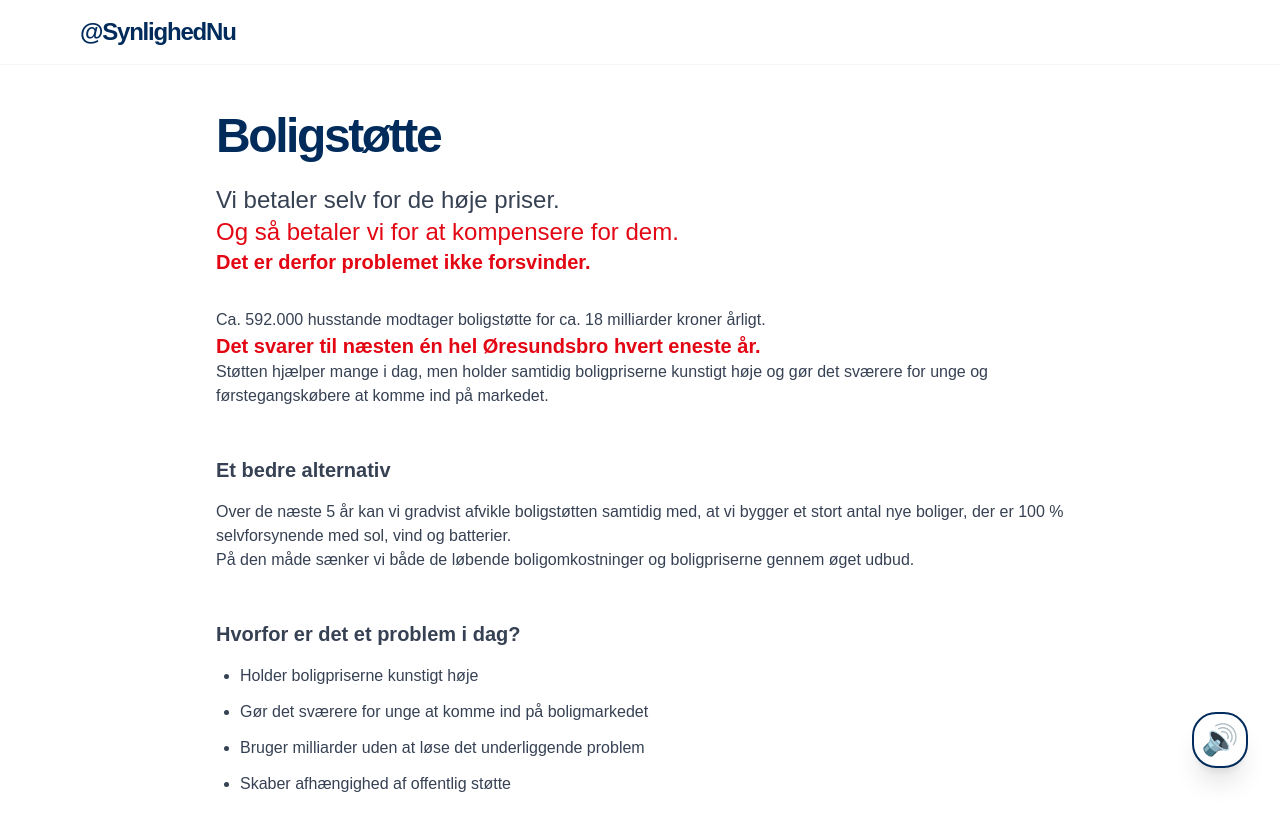
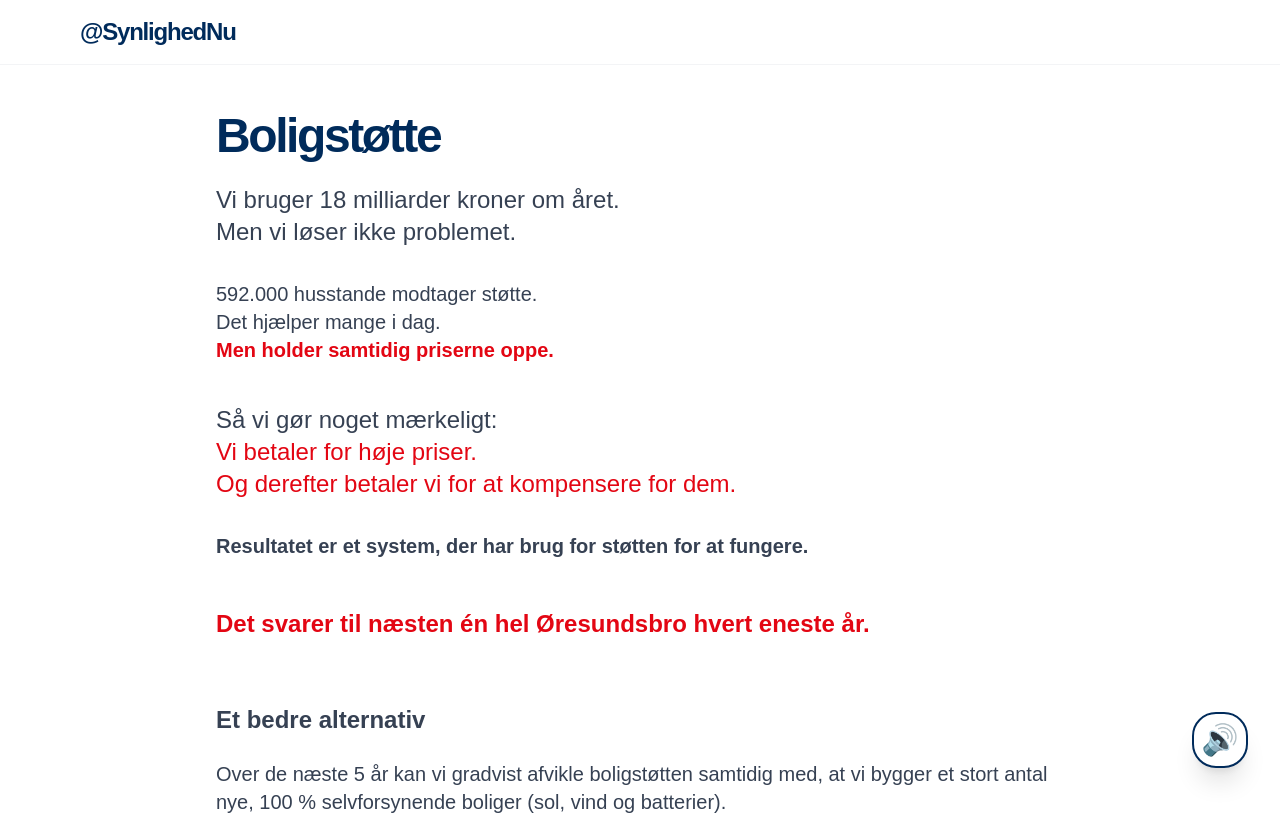
Before and after one commit to synlighed-nu/synlighed-nu-clean, a Next.js app: page /boligstotte in a window 1280 px wide. Shown: the top 815 px of the page. Built offline with nearby package versions, Linux system fonts and the light colour scheme.

Commit message:
Update page.tsx

```diff
--- a/app/boligstotte/page.tsx
+++ b/app/boligstotte/page.tsx
@@ -11,42 +11,56 @@ export default function BoligstottePage() {
         <h1 className="text-5xl font-bold tracking-tighter mb-6">Boligstøtte</h1>
 
         <div className="prose prose-lg max-w-none text-gray-700">
+
           <p className="text-2xl font-medium">
-            Vi betaler selv for de høje priser.
+            Vi bruger 18 milliarder kroner om året.
+          </p>
+          <p className="text-2xl font-medium">
+            Men vi løser ikke problemet.
+          </p>
+
+          <p className="text-xl mt-8">
+            592.000 husstande modtager støtte.
+          </p>
+          <p className="text-xl">
+            Det hjælper mange i dag.
+          </p>
+          <p className="text-xl font-semibold text-[#E30613]">
+            Men holder samtidig priserne oppe.
+          </p>
+
+          <p className="text-2xl font-medium mt-10">
+            Så vi gør noget mærkeligt:
           </p>
           <p className="text-2xl font-medium text-[#E30613]">
-            Og så betaler vi for at kompensere for dem.
+            Vi betaler for høje priser.
           </p>
-          <p className="text-xl font-semibold text-[#E30613]">
-            Det er derfor problemet ikke forsvinder.
+          <p className="text-2xl font-medium text-[#E30613]">
+            Og derefter betaler vi for at kompensere for dem.
           </p>
 
-          <p className="mt-8">
-            Ca. 592.000 husstande modtager boligstøtte for ca. 18 milliarder kroner årligt.
+          <p className="text-xl font-semibold mt-8">
+            Resultatet er et system, der har brug for støtten for at fungere.
           </p>
 
-          <p className="text-xl font-semibold text-[#E30613]">
+          <p className="mt-12 text-2xl font-semibold text-[#E30613]">
             Det svarer til næsten én hel Øresundsbro hvert eneste år.
           </p>
 
-          <p>
-            Støtten hjælper mange i dag, men holder samtidig boligpriserne kunstigt høje og gør det sværere for unge og førstegangskøbere at komme ind på markedet.
+          <h3 className="text-2xl font-semibold mt-16 mb-6">Et bedre alternativ</h3>
+          <p className="text-xl">
+            Over de næste 5 år kan vi gradvist afvikle boligstøtten samtidig med, at vi bygger et stort antal nye, 100 % selvforsynende boliger (sol, vind og batterier).
           </p>
-
-          <h3 className="text-xl font-semibold mt-12 mb-4">Et bedre alternativ</h3>
-          <p>
-            Over de næste 5 år kan vi gradvist afvikle boligstøtten samtidig med, at vi bygger et stort antal nye boliger, der er 100 % selvforsynende med sol, vind og batterier.
-          </p>
-          <p>
+          <p className="text-xl">
             På den måde sænker vi både de løbende boligomkostninger og boligpriserne gennem øget udbud.
           </p>
 
           <h3 className="text-xl font-semibold mt-12 mb-4">Hvorfor er det et problem i dag?</h3>
-          <ul className="list-disc pl-6 space-y-3">
+          <ul className="list-disc pl-6 space-y-3 text-lg">
             <li>Holder boligpriserne kunstigt høje</li>
             <li>Gør det sværere for unge at komme ind på boligmarkedet</li>
             <li>Bruger milliarder uden at løse det underliggende problem</li>
-            <li>Skaber afhængighed af offentlig støtte</li>
+            <li>Skaber et system, der er afhængigt af støtte for at fungere</li>
           </ul>
         </div>
 
```
